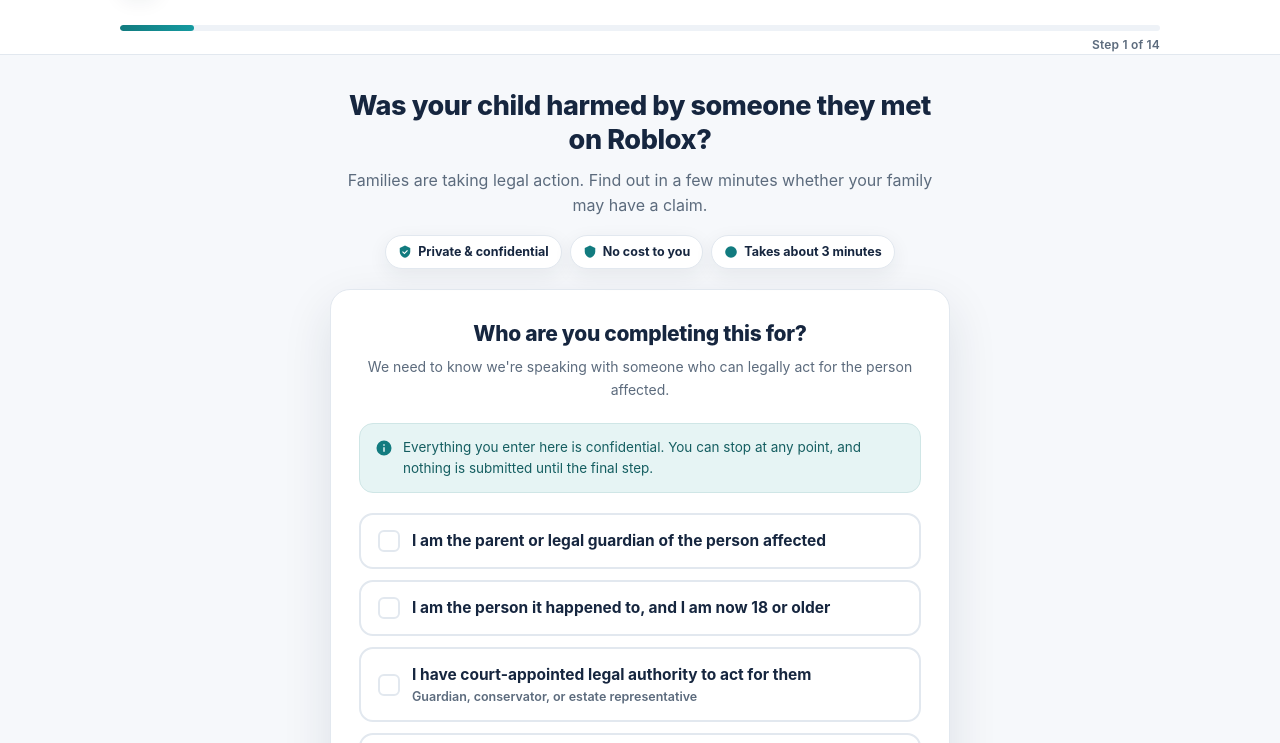
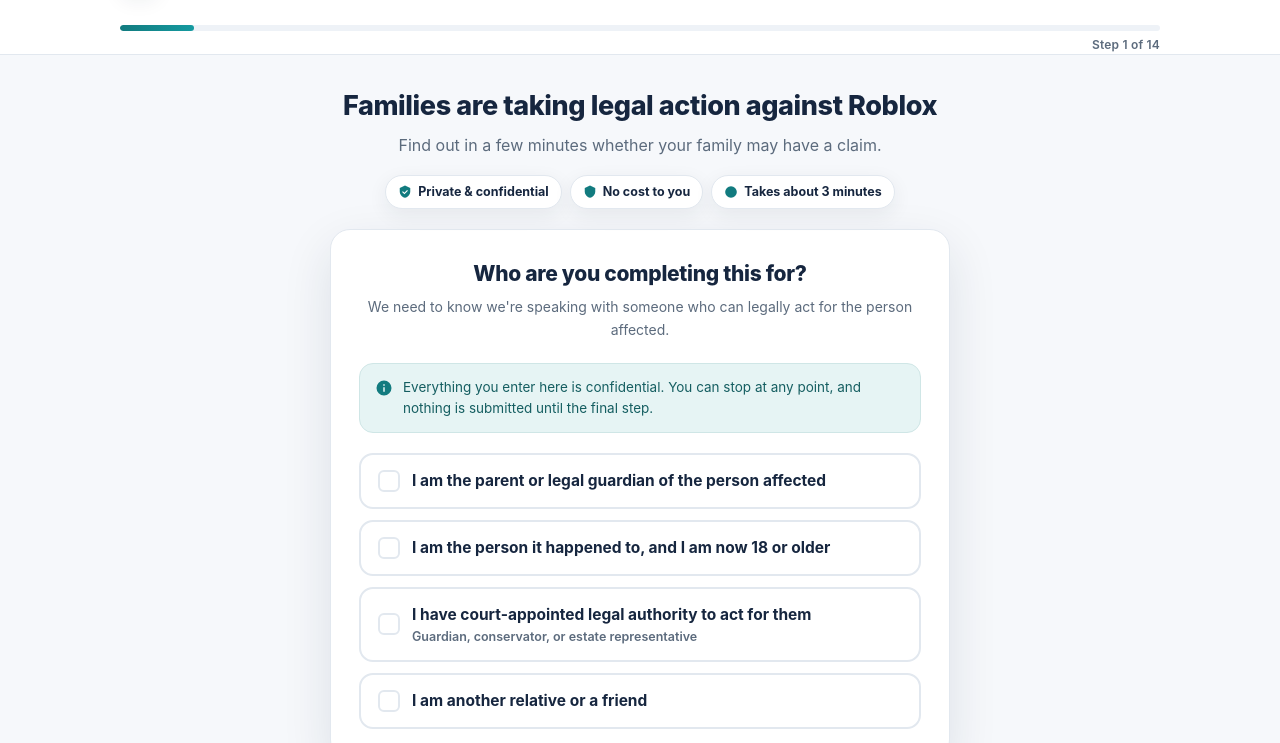
Before and after one commit to anirudhatalmale6-alt/roblox-claim-funnel, a plain HTML site: page index.html in a window 1280 px wide. Shown: the part 57-800 px from the top of the page. Drawn offline with Linux system fonts and the light colour scheme.

Commit message:
Landing page headline: statement, not a question about the reader

```diff
--- a/index.html
+++ b/index.html
@@ -161,8 +161,8 @@ footer{background:#101d31;color:#9aabbd;margin-top:44px;padding:32px 20px}
 
 <div class="wrap">
   <div class="intro">
-    <h1>Was your child harmed by someone they met on Roblox?</h1>
-    <p>Families are taking legal action. Find out in a few minutes whether your family may have a claim.</p>
+    <h1>Families are taking legal action against Roblox</h1>
+    <p>Find out in a few minutes whether your family may have a claim.</p>
     <div class="badge-row">
       <span class="tbadge"><svg viewBox="0 0 24 24"><path d="M12 1 3 5v6c0 5 3.8 9.7 9 11 5.2-1.3 9-6 9-11V5l-9-4zm-1 15-4-4 1.4-1.4L11 13.2l4.6-4.6L17 10l-6 6z"/></svg>Private &amp; confidential</span>
       <span class="tbadge"><svg viewBox="0 0 24 24"><path d="M12 1 3 5v6c0 5 3.8 9.7 9 11 5.2-1.3 9-6 9-11V5l-9-4z"/></svg>No cost to you</span>
```
Also changed, not shown: live_pixel.png (added).
